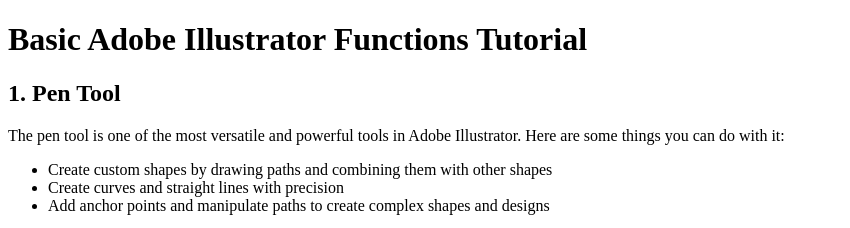
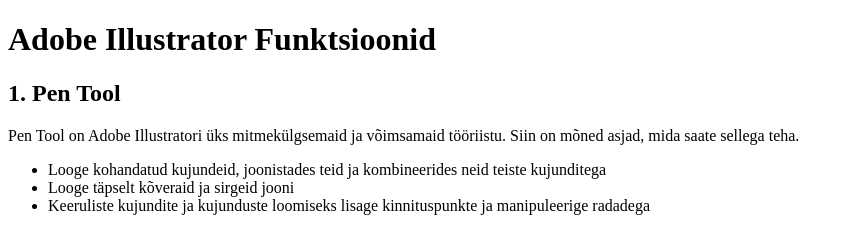
Before and after one commit to phoodd/aaaaqqww, a plain HTML site: page index.html in a window 1280 px wide. Shown: the top 228 px of the page, without its empty margins (0-850 px from the left). Drawn offline with Linux system fonts and the light colour scheme.

Commit message:
Update index.html
aaaa

```diff
--- a/index.html
+++ b/index.html
@@ -1,16 +1,16 @@
 <!DOCTYPE html>
 <html>
 <head>
-	<title>Basic Adobe Illustrator Tutorial</title>
+	<title>Adobe Illustrator Tutorial</title>
 </head>
 <body>
-	<h1>Basic Adobe Illustrator Functions Tutorial</h1>
+	<h1>Adobe Illustrator Funktsioonid</h1>
 	<h2>1. Pen Tool</h2>
-	<p>The pen tool is one of the most versatile and powerful tools in Adobe Illustrator. Here are some things you can do with it:</p>
+	<p>Pen Tool on Adobe Illustratori üks mitmekülgsemaid ja võimsamaid tööriistu. Siin on mõned asjad, mida saate sellega teha.</p>
 	<ul>
-		<li>Create custom shapes by drawing paths and combining them with other shapes</li>
-		<li>Create curves and straight lines with precision</li>
-		<li>Add anchor points and manipulate paths to create complex shapes and designs</li>
+		<li>Looge kohandatud kujundeid, joonistades teid ja kombineerides neid teiste kujunditega</li>
+		<li>Looge täpselt kõveraid ja sirgeid jooni</li>
+		<li>Keeruliste kujundite ja kujunduste loomiseks lisage kinnituspunkte ja manipuleerige radadega</li>
 	</ul>
 	<img src="" alt="Pen Tool Example">
 
```
